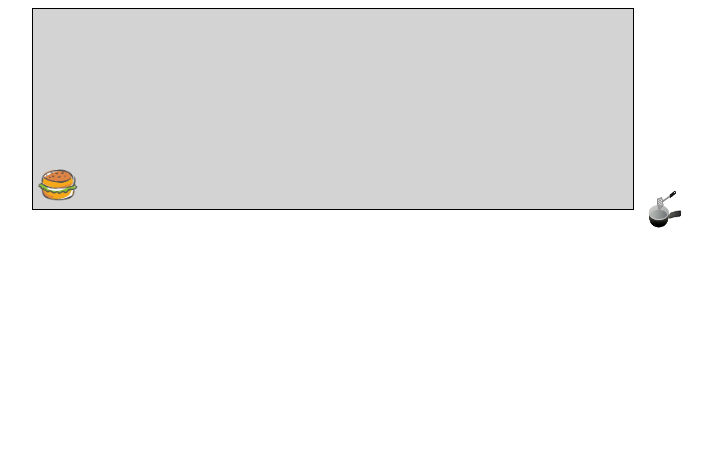
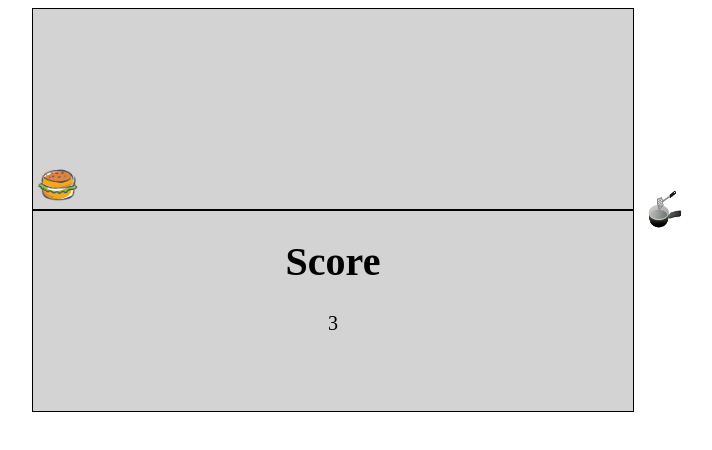
Before and after one commit to zaclark369/jumping_fryingpan_sidescroller, a plain HTML site: page index.html in a window 1280 px wide. Shown: the whole page, without its empty margins (307-1019 px from the left). Drawn offline with Linux system fonts and the light colour scheme.

Commit message:
added scorecard. Lots of cleaning up to do

```diff
--- a/index.html
+++ b/index.html
@@ -11,6 +11,10 @@
       <div id="food"></div>
       <div id="pan"></div>
     </div>
+    <div class="score">
+        <h1>Score</h1>
+        <p id="scoreboard"></p>
+    </div>
     <script src="scripts.js"></script>
   </body>
 </html>
--- a/scripts.js
+++ b/scripts.js
@@ -31,12 +31,15 @@ let isCooking = setInterval(function () {
     } else if (panLeft < -20) {
         score = score + 1;
         console.log(score);
+        document.getElementById('scoreboard').innerHTML = score;
     }
 }, 10);
 
 let randomFunc = setInterval(function () {
     max = 1500
     min = 580
+    // random setting of pan off the right of the screen allows for it to move at different speeds trying to complete journey in 2 secs
+
     let randomNumber = Math.floor(Math.random() *(max-min))+min;
     console.log(randomNumber);
     pan.style.setProperty("--start_length",`${randomNumber}px`);
--- a/styles.css
+++ b/styles.css
@@ -68,3 +68,13 @@
         left: var(--end_length);
     }
 }
+
+.score {
+    width: 600px;
+    height: 200px;
+    border: 1px solid black;
+    background-color: lightgrey;
+    margin: auto;
+    text-align: center;
+    font-size: 20px
+}
```
